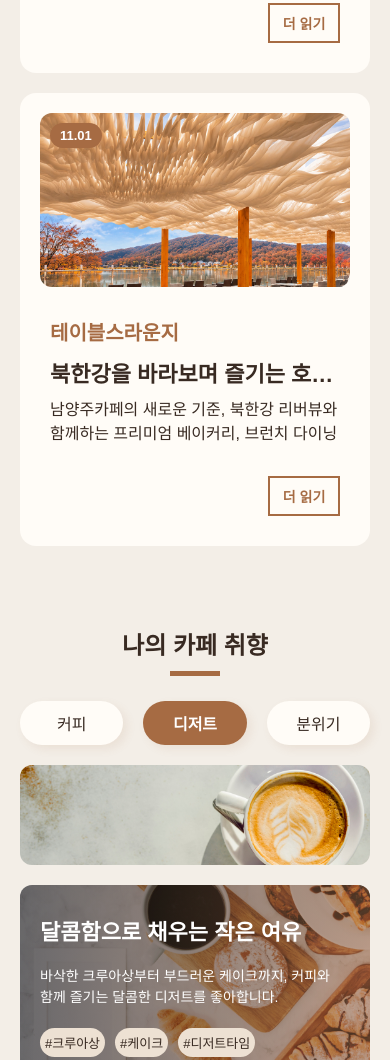
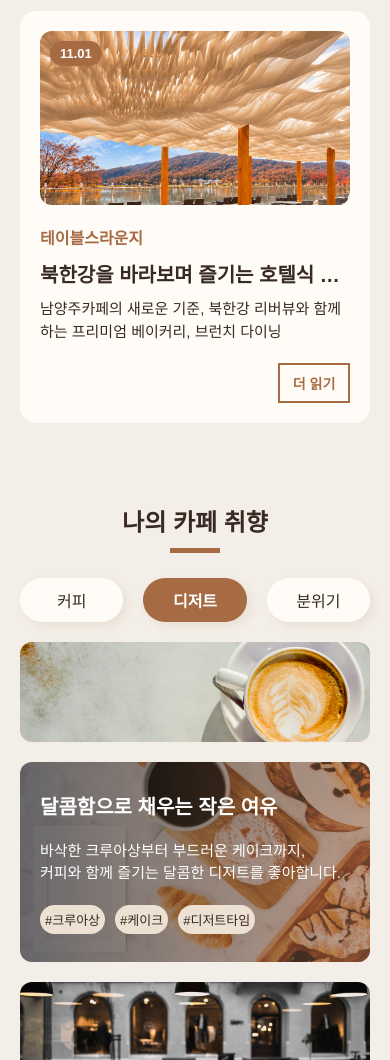
Before and after one commit to leebohyeong/web-standard-rwd-template, a plain HTML site: page index.html in a window 390 px wide. Shown: the part 1715-2775 px from the top of the page. Drawn offline with nearby package versions, Linux system fonts and the light colour scheme; a web font is replaced by a local one.

Commit message:
css 수정

```diff
--- a/css/media.css
+++ b/css/media.css
@@ -66,12 +66,12 @@
   }
 
   .taste__title {
-    font-size: 2.2rem;
+    font-size: 2rem;
   }
 
   .taste__description {
     max-width: 100%;
-    font-size: 1.4rem;
+    font-size: 1.5rem;
   }
 
   .taste__label {
@@ -229,10 +229,26 @@
     aspect-ratio: 16/9;
   }
 
+  .post__info {
+    padding: 0;
+  }
+
   .post__info a {
     height: auto;
-    margin: 2rem 0 0 auto;
+    margin: 1rem 0 0 auto;
     padding: 0.8rem 0.5rem;
+  }
+
+  .post__info h3 {
+    font-size: 1.6rem;
+  }
+
+  .post__info h4 {
+    font-size: 2rem;
+  }
+
+  .post__info p {
+    font-size: 1.5rem;
   }
 
   .taste__list,
```
